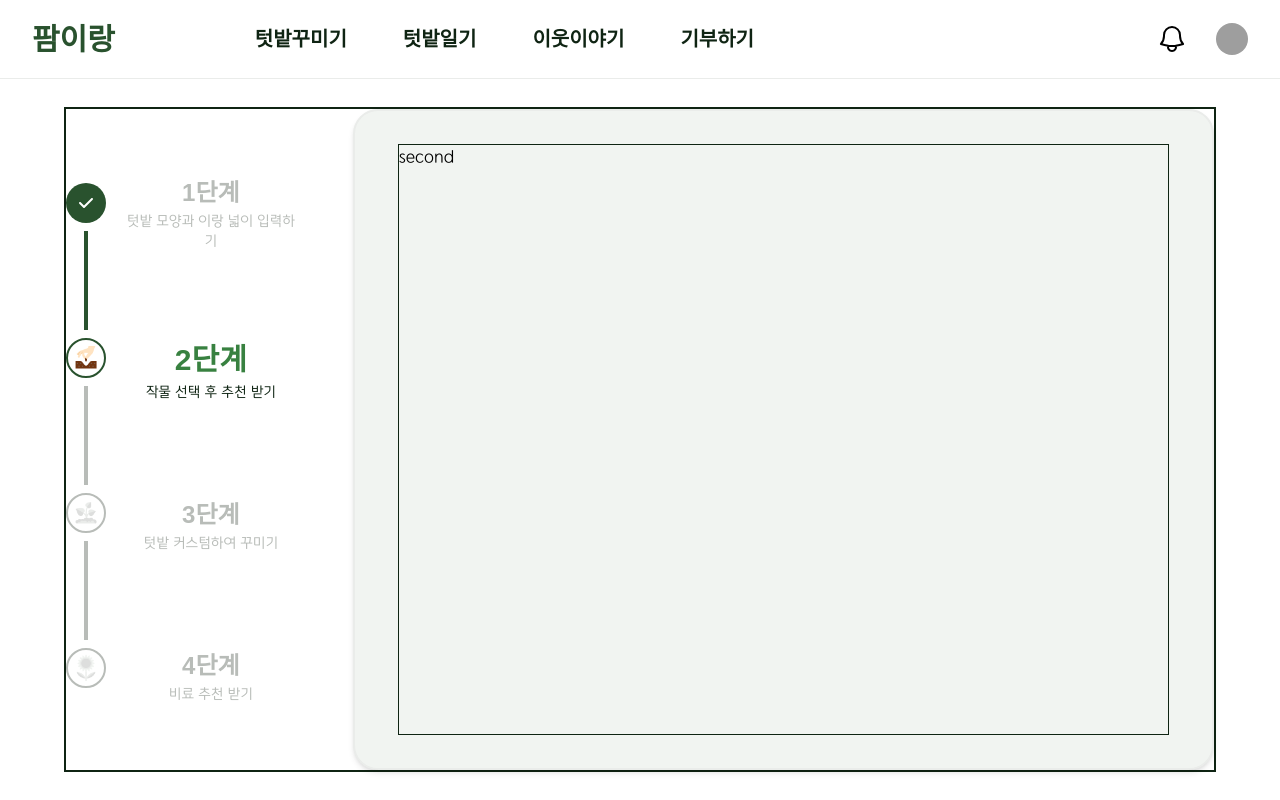
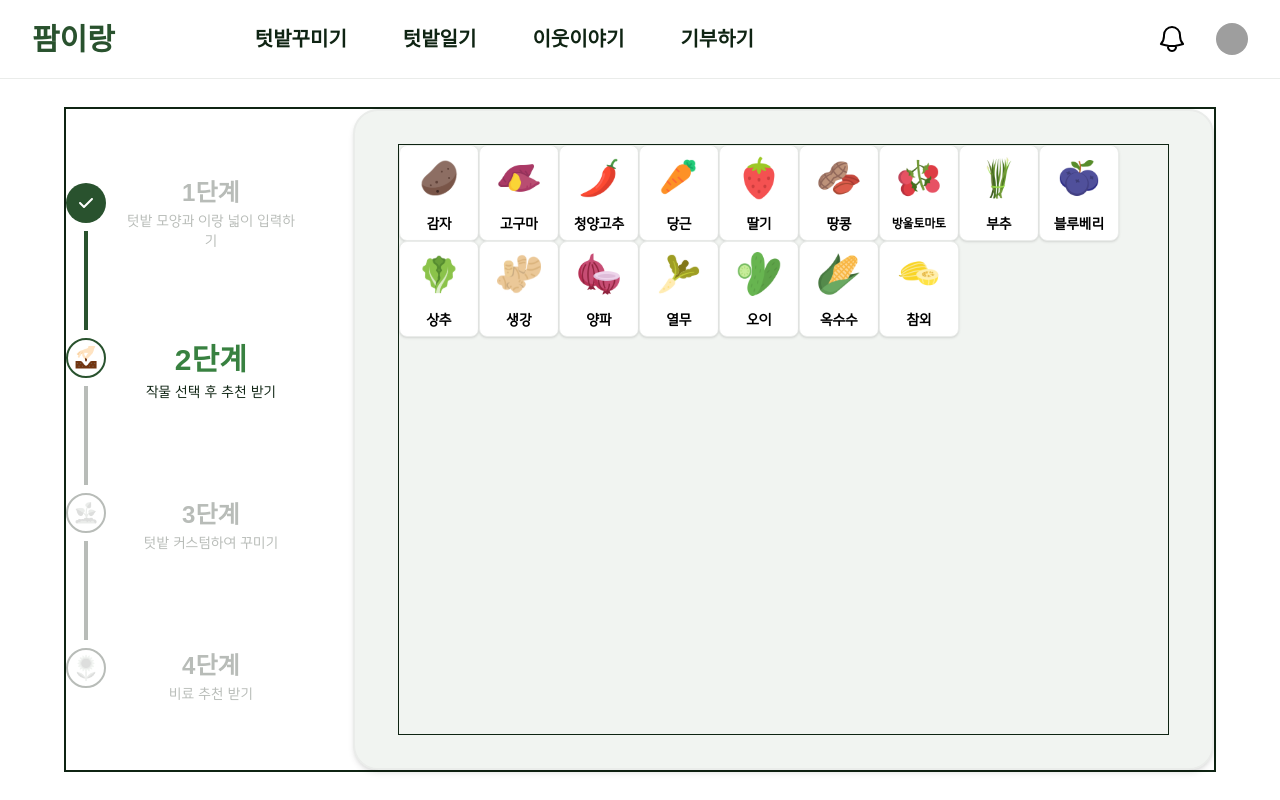
Before and after one commit to Hocheol18/Farmirang, a Next.js app in the folder frontend/: page /farm-design in a window 1280 px wide. Built offline with nearby package versions, Linux system fonts and the light colour scheme; grey boxes are pictures that could not be loaded; a web font is replaced by a local one.

Commit message:
[feat]: 작물 선택 컴포넌트 1차 ui 완성

```diff
--- a/frontend/app/farm-design/components/step/CropsBox.tsx
+++ b/frontend/app/farm-design/components/step/CropsBox.tsx
@@ -1,5 +1,75 @@
-const CropsBox = () => {
-  return <div>CropsBox</div>;
+"use client";
+
+import Image, { StaticImageData } from "next/image";
+
+import Potato from "../../../../public/icons/farms/crops-potato.svg";
+import SweetPotato from "../../../../public/icons/farms/crops-sweet-potato.svg";
+import CheongyangChillPepper from "../../../../public/icons/farms/crops-cheongyang-chili-pepper.svg";
+import Carrot from "../../../../public/icons/farms/crops-carrot.svg";
+import Strawberry from "../../../../public/icons/farms/crops-strawberry.svg";
+import Peanut from "../../../../public/icons/farms/crops-peanut.svg";
+import CherryTomato from "../../../../public/icons/farms/crops-cherry-tomato.svg";
+import Leek from "../../../../public/icons/farms/crops-leek.svg";
+import Blueberry from "../../../../public/icons/farms/crops-blueberry.svg";
+import Lettuce from "../../../../public/icons/farms/crops-lettuce.svg";
+import Ginger from "../../../../public/icons/farms/crops-ginger.svg";
+import Onion from "../../../../public/icons/farms/crops-onion.svg";
+import YoungRadish from "../../../../public/icons/farms/crops-young-radish.svg";
+import Cucumber from "../../../../public/icons/farms/crops-cucumber.svg";
+import Corn from "../../../../public/icons/farms/crops-corn.svg";
+import Korean from "../../../../public/icons/farms/crops-korean-melon.svg";
+
+interface Props {
+  id: number;
+  name: string;
+  isClick: boolean;
+  isRecommend: boolean;
+}
+
+const CropsBox = ({ id, name, isClick, isRecommend }: Props) => {
+  const picList: StaticImageData[] = [
+    Potato,
+    SweetPotato,
+    CheongyangChillPepper,
+    Carrot,
+    Strawberry,
+    Peanut,
+    CherryTomato,
+    Leek,
+    Blueberry,
+    Lettuce,
+    Ginger,
+    Onion,
+    YoungRadish,
+    Cucumber,
+    Corn,
+    Korean,
+  ];
+
+  const currentPic: StaticImageData = picList[id - 1];
+
+  return (
+    <button className="w-20 h-24 px-2.5 py-1 bg-white-100 rounded-lg shadow border border-gray-200 flex-col justify-start items-center gap-1 inline-flex">
+      <div className="flex-col justify-center items-center gap-2.5 inline-flex">
+        <div className="flex justify-center items-center w-14 h-14 bg-white rounded-full border border-white-100">
+          <Image
+            className="w-11 h-11 justify-center items-center"
+            src={currentPic}
+            alt={name}
+          />
+        </div>
+        {!(id === 7) ? (
+          <div className="text-center text-black text-sm font-bold leading-tight">
+            {name}
+          </div>
+        ) : (
+          <div className="text-center text-black text-xs font-bold leading-tight">
+            {name}
+          </div>
+        )}
+      </div>
+    </button>
+  );
 };
 
 export default CropsBox;
--- a/frontend/app/farm-design/components/step/second/SecondFirstPage.tsx
+++ b/frontend/app/farm-design/components/step/second/SecondFirstPage.tsx
@@ -1,7 +1,57 @@
 import React from "react";
+import CropsBox from "../CropsBox";
+
+interface Crops {
+  id: number;
+  name: string;
+  isClick: boolean;
+  isRecommend: boolean;
+}
 
 const SecondFirstPage = () => {
-  return <div>SecondFirstPage</div>;
+  const cropsName: string[] = [
+    "감자",
+    "고구마",
+    "청양고추",
+    "당근",
+    "딸기",
+    "땅콩",
+    "방울토마토",
+    "부추",
+    "블루베리",
+    "상추",
+    "생강",
+    "양파",
+    "열무",
+    "오이",
+    "옥수수",
+    "참외",
+  ];
+
+  // cropsList: 작물 배열
+  const cropsList: Crops[] = [];
+
+  for (let i = 1; i <= 16; i++) {
+    cropsList.push({
+      id: i,
+      name: cropsName[i - 1],
+      isClick: false,
+      isRecommend: false,
+    });
+  }
+
+  return (
+    <div className="w-full h-full border border-black-100 ">
+      {cropsList.map((crops, index) => (
+        <CropsBox
+          id={crops.id}
+          name={crops.name}
+          isClick={crops.isClick}
+          isRecommend={crops.isRecommend}
+        />
+      ))}
+    </div>
+  );
 };
 
 export default SecondFirstPage;
--- a/frontend/app/farm-design/components/step/second/SecondPage.tsx
+++ b/frontend/app/farm-design/components/step/second/SecondPage.tsx
@@ -1,45 +1,15 @@
-interface Crops {
-  id: number;
-  name: string;
-  isClick: boolean;
-  isRecommend: boolean;
-}
+"use client";
+
+import { useState } from "react";
+import SecondFirstPage from "./SecondFirstPage";
+import SecondSecondPage from "./SecondSecondPage";
 
 const SecondPage = () => {
-  const cropsName: string[] = [
-    "감자",
-    "고구마",
-    "청양고추",
-    "당근",
-    "딸기",
-    "땅콩",
-    "방울토마토",
-    "부추",
-    "블루베리",
-    "상추",
-    "생강",
-    "양파",
-    "열무",
-    "오이",
-    "옥수수",
-    "참외",
-  ];
-
-  // cropsList: 작물 배열
-  const cropsList: Crops[] = [];
-
-  for (let i = 1; i <= 16; i++) {
-    cropsList.push({
-      id: i,
-      name: cropsName[i - 1],
-      isClick: false,
-      isRecommend: false,
-    });
-  }
+  const [isCheck, setIsCheck] = useState<boolean>(false);
 
   return (
-    <div className=" flex flex-col w-[90%] h-[90%] border border-black-100  ">
-      second
+    <div className=" flex flex-col w-[90%] h-[90%]  ">
+      {!isCheck ? <SecondFirstPage /> : <SecondSecondPage />}
     </div>
   );
 };
--- a/frontend/app/farm-design/components/step/second/SecondSecondPage.tsx
+++ b/frontend/app/farm-design/components/step/second/SecondSecondPage.tsx
@@ -1,7 +1,11 @@
 import React from "react";
 
 const SecondSecondPage = () => {
-  return <div>SecondSecondPage</div>;
+  return (
+    <div className="w-full h-full border border-black-100">
+      SecondSecondPage
+    </div>
+  );
 };
 
 export default SecondSecondPage;
```
